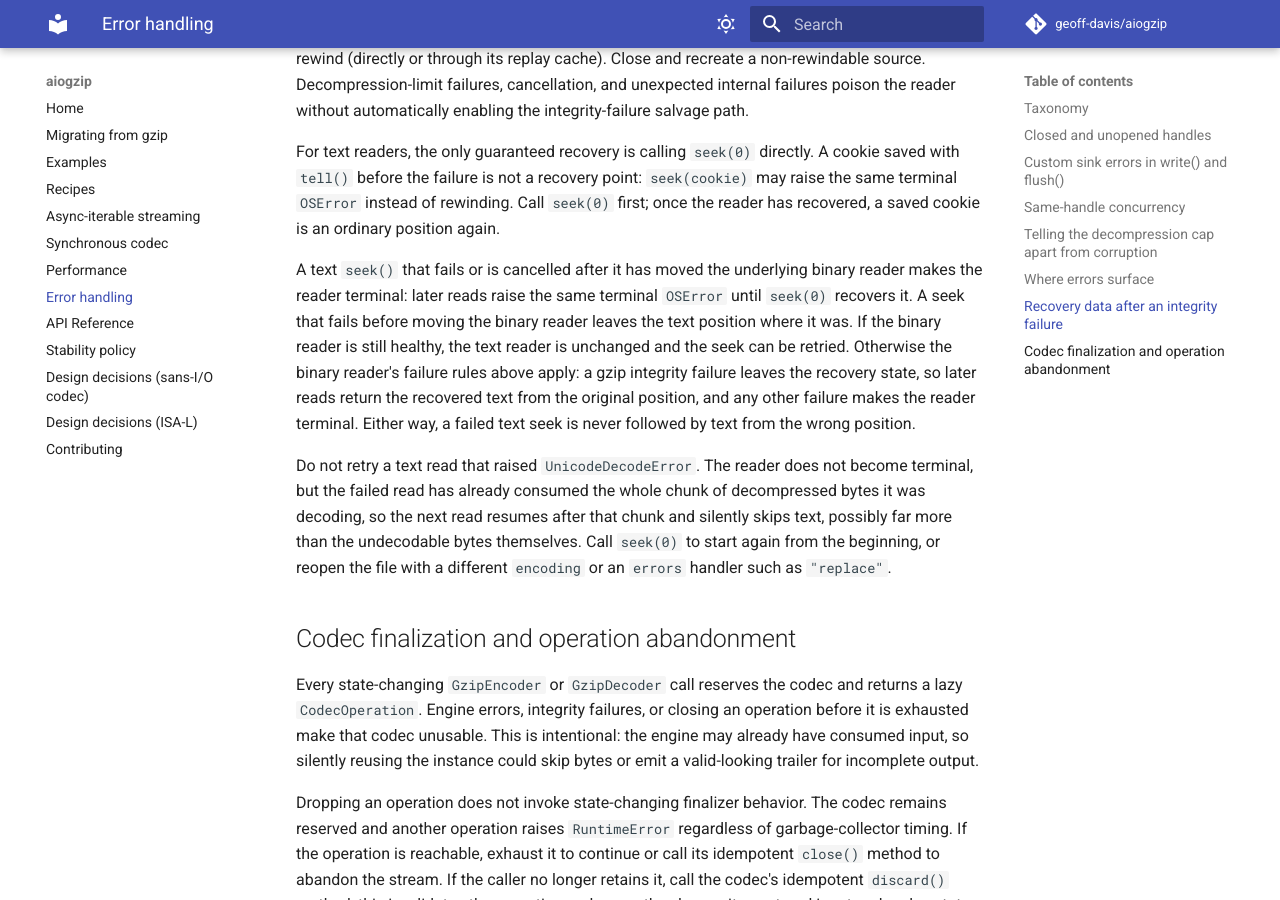
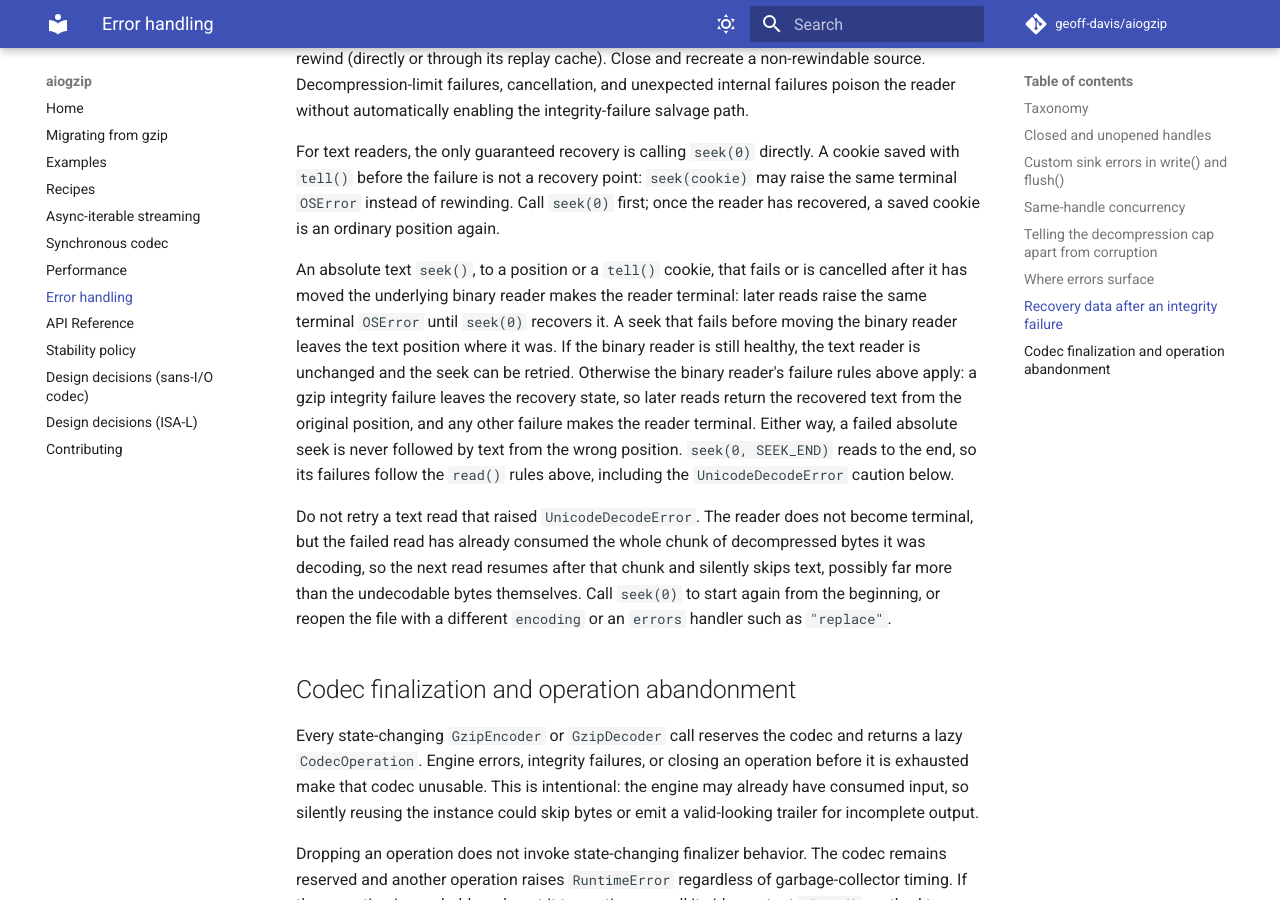
Before and after one commit to geoff-davis/aiogzip, an MkDocs documentation site: the page built from docs/errors.md, in a window 1280 px wide and 900 px high, scrolled down 5400 px. Built offline with MkDocs 1.6.1 and Material for MkDocs 9.7.7, drawn with Linux system fonts in a browser that asks for light colours; comment, search, counter and statistics services are not loaded; the version menu is left out.

Commit message:
Fix: Scope the BC11 guarantee to absolute text seeks
Codex review of 26eaa75: text seek(0, SEEK_END) runs read() outside the
seek transaction, so a UnicodeDecodeError leaves the reader healthy over
a moved cursor (inherited behavior). docs/errors.md, ledger BC11 and the
state model now limit the guarantee to absolute seeks (positions and
cookies) and say text SEEK_END follows the read() failure rules. No code
change.

🤖 Generated with [Claude Code](https://claude.com/claude-code)

Co-Authored-By: Claude Opus 5.5 <noreply@anthropic.com>
Claude-Session: https://claude.ai/code/session_016d34WUJ3chyVonxns6H5y6

```diff
--- a/docs/errors.md
+++ b/docs/errors.md
@@ -242,16 +242,18 @@ A cookie saved with `tell()` before the failure is not a recovery point:
 `seek(0)` first; once the reader has recovered, a saved cookie is an ordinary
 position again.
 
-A text `seek()` that fails or is cancelled after it has moved the underlying
-binary reader makes the reader terminal: later reads raise the same terminal
-`OSError` until `seek(0)` recovers it. A seek that fails before moving the
-binary reader leaves the text position where it was. If the binary reader is
+An absolute text `seek()`, to a position or a `tell()` cookie, that fails or
+is cancelled after it has moved the underlying binary reader makes the
+reader terminal: later reads raise the same terminal `OSError` until
+`seek(0)` recovers it. A seek that fails before moving the binary reader
+leaves the text position where it was. If the binary reader is
 still healthy, the text reader is unchanged and the seek can be retried.
 Otherwise the binary reader's failure rules above apply: a gzip integrity
 failure leaves the recovery state, so later reads return the recovered text
 from the original position, and any other failure makes the reader terminal.
-Either way, a failed text seek is never followed by text from the wrong
-position.
+Either way, a failed absolute seek is never followed by text from the wrong
+position. `seek(0, SEEK_END)` reads to the end, so its failures follow the
+`read()` rules above, including the `UnicodeDecodeError` caution below.
 
 Do not retry a text read that raised `UnicodeDecodeError`. The reader does
 not become terminal, but the failed read has already consumed the whole chunk
```
Also changed, not shown: plans/design/v2.0.0b2-file-state-model.md (+1 -1 lines), plans/reviews/v2.0.0b2-behavior-exceptions.md (+1 -1 lines).
